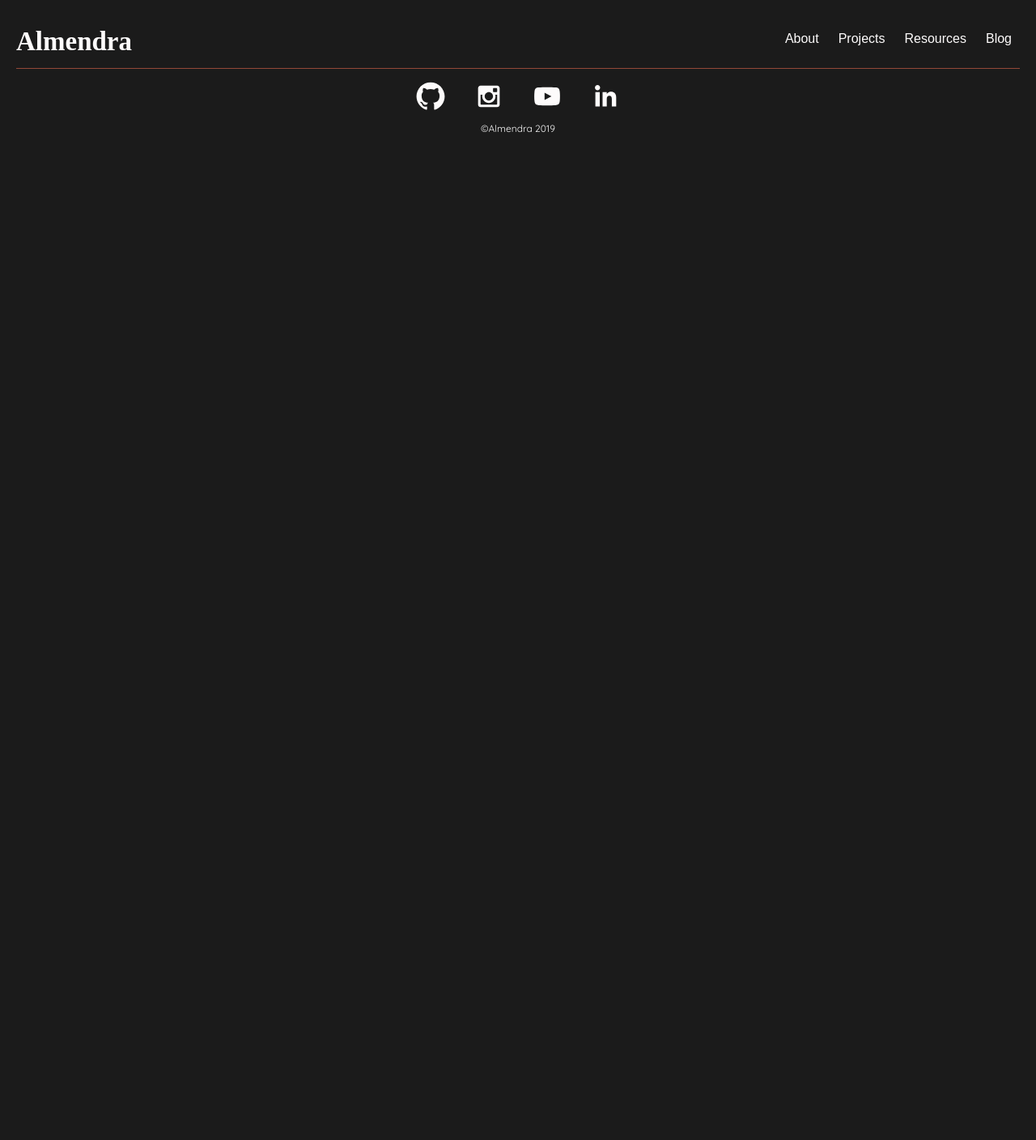
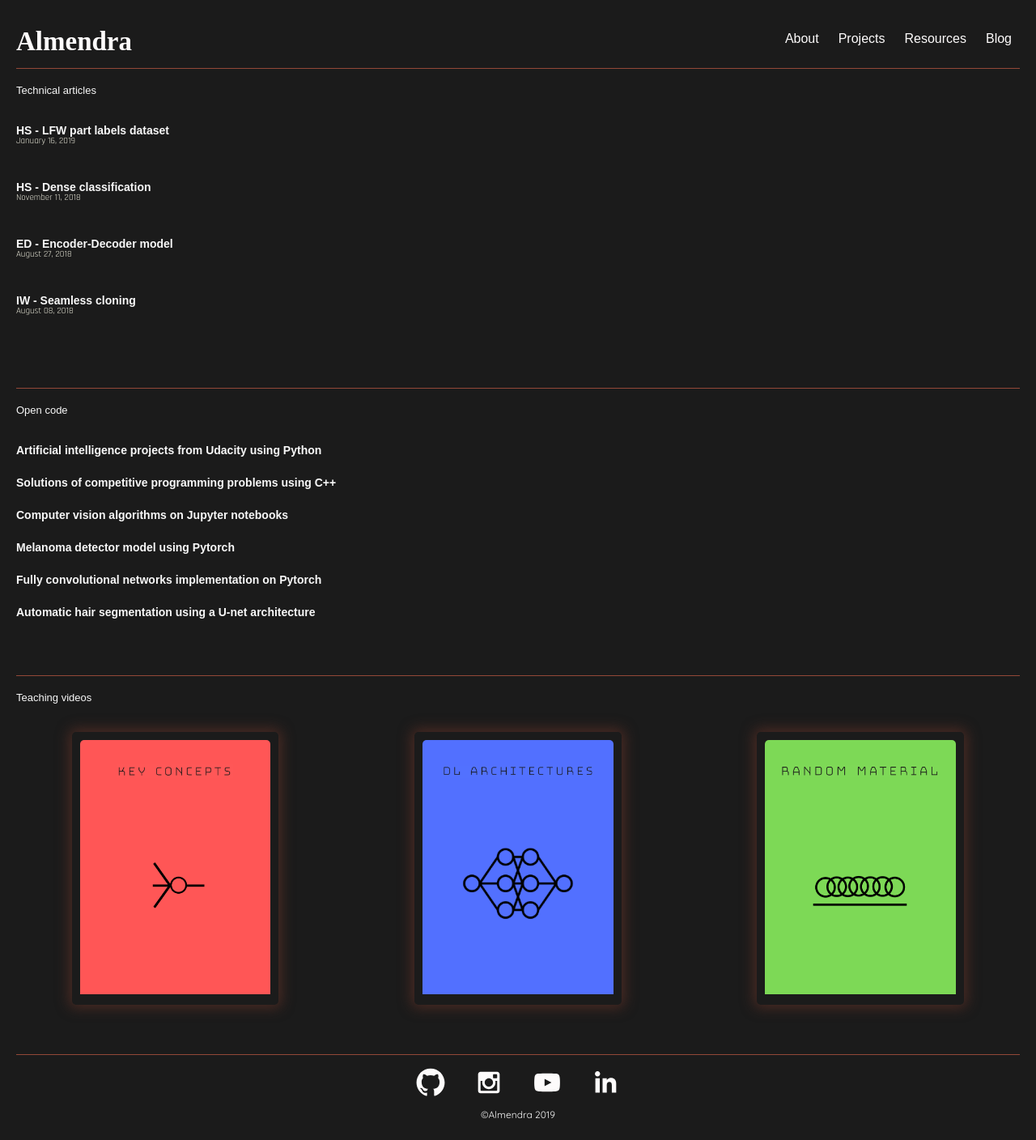
Before and after one commit to multiplanetai/multiplanetai.github.io, a Jekyll site: the page built from resources.html, in a window 1280 px wide. Shown: the whole page at 81% size. Built offline with Jekyll 4.4.1, drawn with Linux system fonts in a browser that asks for light colours; some web fonts are replaced; before the commit the page ends 900 px from its top, so only the background shows below that.

Commit message:
Prototype - Implement resources section

```diff
--- /dev/null
+++ b/_data/codeurls.yml
@@ -0,0 +1,17 @@
+- name: Artificial intelligence projects from Udacity using Python
+  url: https://github.com/betogaona7/AIND-projects
+
+- name: Solutions of competitive programming problems using C++
+  url: https://github.com/betogaona7/CompetitiveProgramming
+
+- name: Computer vision algorithms on Jupyter notebooks
+  url: https://github.com/betogaona7/computer_vision
+
+- name: Melanoma detector model using Pytorch
+  url: https://github.com/betogaona7/dermatologist-AI
+
+- name: Fully convolutional networks implementation on Pytorch
+  url: https://github.com/betogaona7/FCN
+
+- name: Automatic hair segmentation using a U-net architecture
+  ulr: https://github.com/betogaona7/hairstyle
--- a/_layouts/default.html
+++ b/_layouts/default.html
@@ -85,7 +85,6 @@
 	}
 </script>
 
-
 <script async src="https://www.googletagmanager.com/gtag/js?id=UA-131668874-2"></script>
 <script>
   window.dataLayer = window.dataLayer || [];
--- /dev/null
+++ b/_posts/resources/2018-08-27-Encoder-Decoder.md
@@ -0,0 +1,28 @@
+---
+layout: post
+
+title: "ED - Encoder-Decoder model"
+description: "How a hairstyle visualizer can change the world"
+image: "/img/project1.png"
+imagealt: "Default image"
+date: 2018-08-27
+
+projectname: "Hairstyle visualizer"
+category: "resources"
+published: true
+comments: true
+---
+
+The second way to perform face swap is by an autoencoder neural network. Autoencoding is a data compression algorithm where the compression and decompression functions are data-specific, lossy (decompressed outputs will be degraded compared to the original inputs), and learned automatically.
+
+We need three things to build an autoencoder: an encoding function, a decoding function, and a loss function (It measures the amount of information loss between the compressed representation of the data and the decompressed representations).
+
+There is a very famous autoencoder model called [Deepfakes](https://en.wikipedia.org/wiki/Deepfake) which was used to exchange faces on videos. Its fame is due to the fact that the model was used for the edition of porn videos, swapping the original faces for faces of famous artists.  It forces the two faces (source and target face) to be encoded on the same features by having both networks (an autoencoder for the source face and an autoencoder for the target face) sharing the same encoder, yet using two different decoders.
+
+During the training phase, the both networks are treated separately. The decoder A is only trained with faces of A; the decoder B is only trained with faces of B. However, all faces are produced by the same Encoder. This means that the encoder itself has to identify common features in both faces.
+
+The following image shows how DeepFakes works:
+
+![Deep Fakes](../../../../postimgs/hairstyle/deepfakes.png)
+
+I was going to write about how to develop an architecture to perform face swap in the best way possible, but I found a [blog post](https://www.alanzucconi.com/2018/03/14/create-perfect-deepfakes/) written by Alan Zucconi that explains all that very well, so I omit that part.
--- /dev/null
+++ b/_posts/resources/2018-11-11-Hair-Segmentation.md
@@ -0,0 +1,24 @@
+---
+layout: post
+
+title: "HS - Dense classification"
+description: "How a hairstyle visualizer can change the world"
+image: "/img/project1.png"
+imagealt: "Default image"
+date: 2018-11-11
+
+projectname: "Hairstyle visualizer"
+category: "resources"
+published: true
+comments: true
+---
+
+I was wrong I did very superficial research on how to approach the project.  My logic was to implement a program to understand how face-swap works in order to develop an algorithm that does the same but with hair. From that point, I would solve the first problem: how to know where exactly in the image the hair is located. If I had investigated well, I would have known that this problem is easily solved with a deep learning model for dense classification, so I could start the project from this point instead of starting from scratch. But well, now I'll always research more deeply before starting something.
+
+Dense classification means to classify pixel by pixel an image into different categories. In this case, those categories are hair, face, and background. Once you classify all the pixel you can create a mask, from here the challenge: make a hair swap without change the properties of people's hair, begins.
+
+What I mean by not changing the properties of people's hair is that the project not just make a copy paste from one hairstyle to another. As an example, if a person has receding hairlines and chooses a hairstyle without them, then the hair-swap needs to add them.
+
+There are more than two ways to perform a dense classification to segment the hair, but for the moment, I will only try two of them:
+- Fully Convolutional Network.
+- U-Net Network.
--- /dev/null
+++ b/_posts/resources/2019-01-13-LFW.md
@@ -0,0 +1,29 @@
+---
+layout: post
+
+title: "HS - LFW part labels dataset"
+description: "How a hairstyle visualizer can change the world"
+image: "/img/project1.png"
+imagealt: "Default image"
+date: 2019-01-16
+
+projectname: "Hairstyle visualizer"
+category: "resources"
+published: true
+comments: true
+---
+
+Dense classification requires a dataset of images with all their pixels labeled. Build it maybe sounds annoying, but there is a trick to quickly label each pixel; Just need to paint each kind of object that you want to segment on an image-copy using a solid color, then the color code can be turned into a label using code.
+
+Although there is software available to create this kind of dataset, I preferred to search an existing dataset online and found the [LFW part labels dataset](http://vis-www.cs.umass.edu/lfw/part_labels/) which contains labeling of 2927 face images into hair, skin, and background labels.
+
+Understand how to use it was very difficult due to the lack of instructions. The page gives you the links to download the images and the label documents, so you need to process that data to create a dataset that can be used to train the models. Find this information was the difficult part, searched a lot until I found a repository that was using it, and exploring on the questions section, found the link to a processed dataset and the code used (although no the code to create the labels).
+
+The label documents were created using superpixels this means the labels were created automatically, so they are no precise as you can see in the following image.
+
+![LFW sample](../../../../postimgs/LFW-sample.png)
+
+The problem with this is how to interpret the evaluation scores of the AI model. For example, imagine a cookie with a perfect circle shape that has as an automatic label a cookie with a deformed shape, like someone bit it. Also, suppose we are using Intersetion Over Union as a metric to evaluate the model. If it gets an almost perfect IoU score, it will mean that the labels generated are so similar with the ground truth labels, which are not precise, in this case, the deformed cookie, so our model will be generating no quality labels. On the other hand, if the model gets good, but no almost perfect, IoU, it will be generating better labels than the ground truth labels, in this case, the cookie with a perfect circle shape. Therefore, the question is how to choose the IoU threshold without a way to evaluate it automatically?
+
+
+To start experimenting, I will be using IoU and pixel accuracy as evaluation metrics.
--- a/about.html
+++ b/about.html
@@ -69,5 +69,5 @@ title: "Almendra | About"
 <section id="almendra-about">
 	<h1> Reason of existence </h1> <!-- Almendra accords -->
 	<p> Nasa and SpaceX are companies working on sending humans to Mars and thus turn humanity into multiplanetary species. Almendra is working on solving potential human difficulties in their process and thus collaborate in the colonization of Mars.</p>
-	<p>Serving as an open research community mixing up two exciting areas: space and artificial intelligence, we are enacting useful resources for the next major triumph of humanity, leaving the seat of a spectator for the paper of an actor. </p>
+	<p>Serving as an open research community and mixing up two exciting areas: space and artificial intelligence, we are enacting useful resources for the next major triumph of humanity, leaving the seat of a spectator for the paper of an actor. </p>
 </section>
--- a/css/style.css
+++ b/css/style.css
@@ -291,7 +291,30 @@ nav ul{
 	padding-right: 0px;
 }
 
+#almendra-resources-posts ul li{
+  height: 70px;
+  text-align: left;
+  flex-direction: row;
+  align-items: center;
+}
 
+#almendra-resources-code ul li{
+  height: 40px;
+  align-items: center;
+}
+
+#almendra-resources-code ul li:hover{
+  opacity: 0.7;
+}
+
+#almendra-resources-posts ul li:hover{
+  opacity: 0.7;
+}
+
+#almendra-resources-videos figure{
+  width: 65%;
+  display: inline-block;
+}
 
 @media screen and (max-width: 600px) {
 
@@ -342,4 +365,12 @@ nav ul{
   .main-nav.responsive ul{
     z-index: 100;
   }
+
+   #almendra-resources-videos figure{
+    width: 85%;
+  }
+
+  #almendra-resources-code ul li{
+    height: 60px;
+  }
 }
--- a/resources.html
+++ b/resources.html
@@ -2,3 +2,68 @@
 layout: default
 title: Almendra | Resources
 ---
+
+<section id="almendra-resources-posts" >
+	<h2> Technical articles </h2>
+	<br>
+	<ul>
+		{% for post in site.categories.resources %}
+		<a href="{{ post.url }}" >
+			<li>
+				<p class="r-post-title"> {{ post.title }}</p>
+				<p class="r-post-date">{{ post.date | date: '%B %d, %Y' }} </p>
+			</li>
+		</a>
+		{% endfor %}
+	</ul>
+</section>
+
+<section id="almendra-resources-code">
+	<h2> Open code </h2>
+	<br>
+	<ul>
+		{% for link in site.data.codeurls %}
+		<a href="{{ link.url }}" target="_blank" rel="noopener">
+			<li>
+				<p class="r-post-title"> {{ link.name }}</p>
+			</li>
+		</a>
+		{% endfor %}
+	</ul>
+</section>
+
+<section id="almendra-resources-videos">
+	<h2> Teaching videos </h2>
+	<br>
+	<div class="container">
+		<div class="row">
+			<div class="col-sm-4 text-center">
+				<a href="">
+					<figure>
+						<img src="./imgs/r-concepts.png" >
+					</figure>
+				</a>
+				<br>
+				<br>
+			</div>
+			<div class="col-sm-4 text-center">
+				<a href="">
+					<figure>
+						<img src="./imgs/r-architectures.png" >
+					</figure>
+				</a>
+				<br>
+				<br>
+			</div>
+			<div class="col-sm-4 text-center">
+				<a href="">
+					<figure>
+						<img src="./imgs/r-random.png" >
+					</figure>
+				</a>
+				<br>
+				<br>
+			</div>
+		</div>
+	</div>
+</section>
```
Also changed, not shown: _posts/resources/2018-08-08-Image-warping-3.md (added, +27 -0 lines), index.html (+23 -31 lines), imgs/r-architectures.png (added), imgs/r-concepts.png (added), imgs/r-random.png (added).
